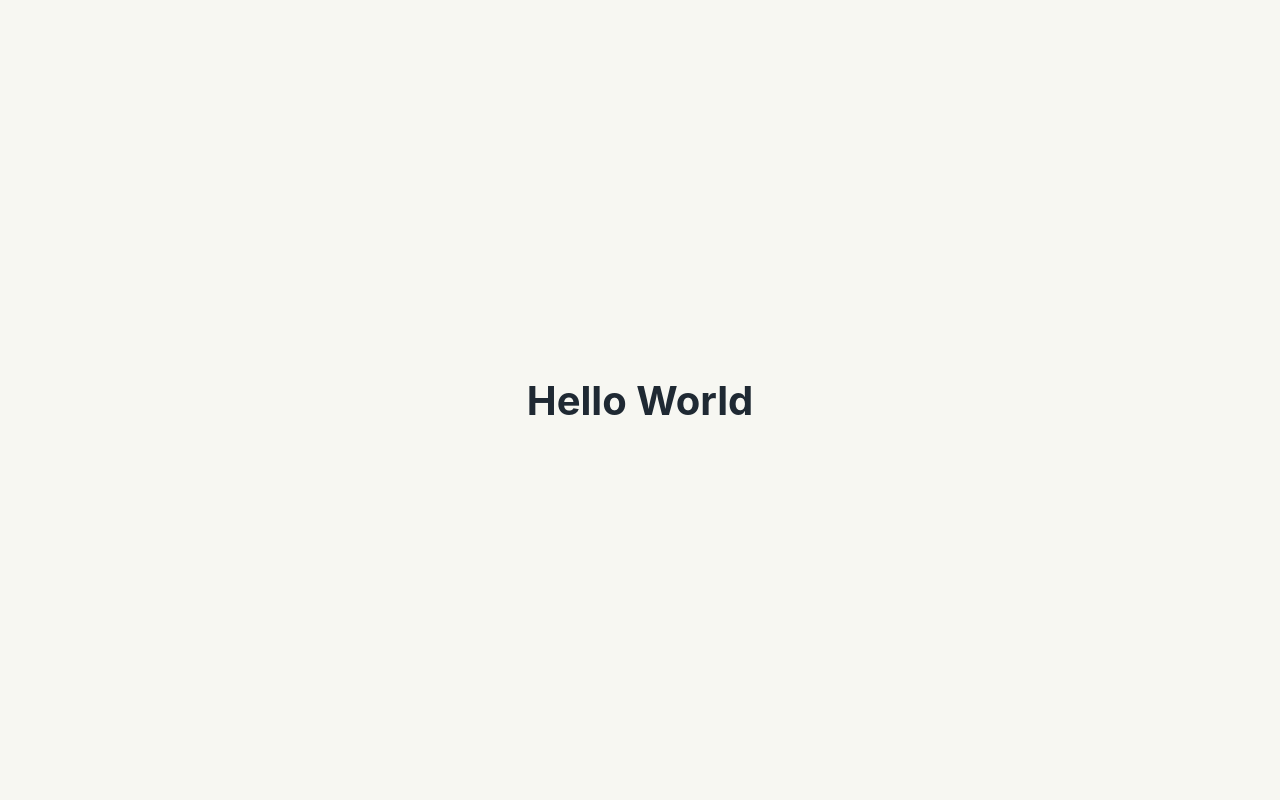
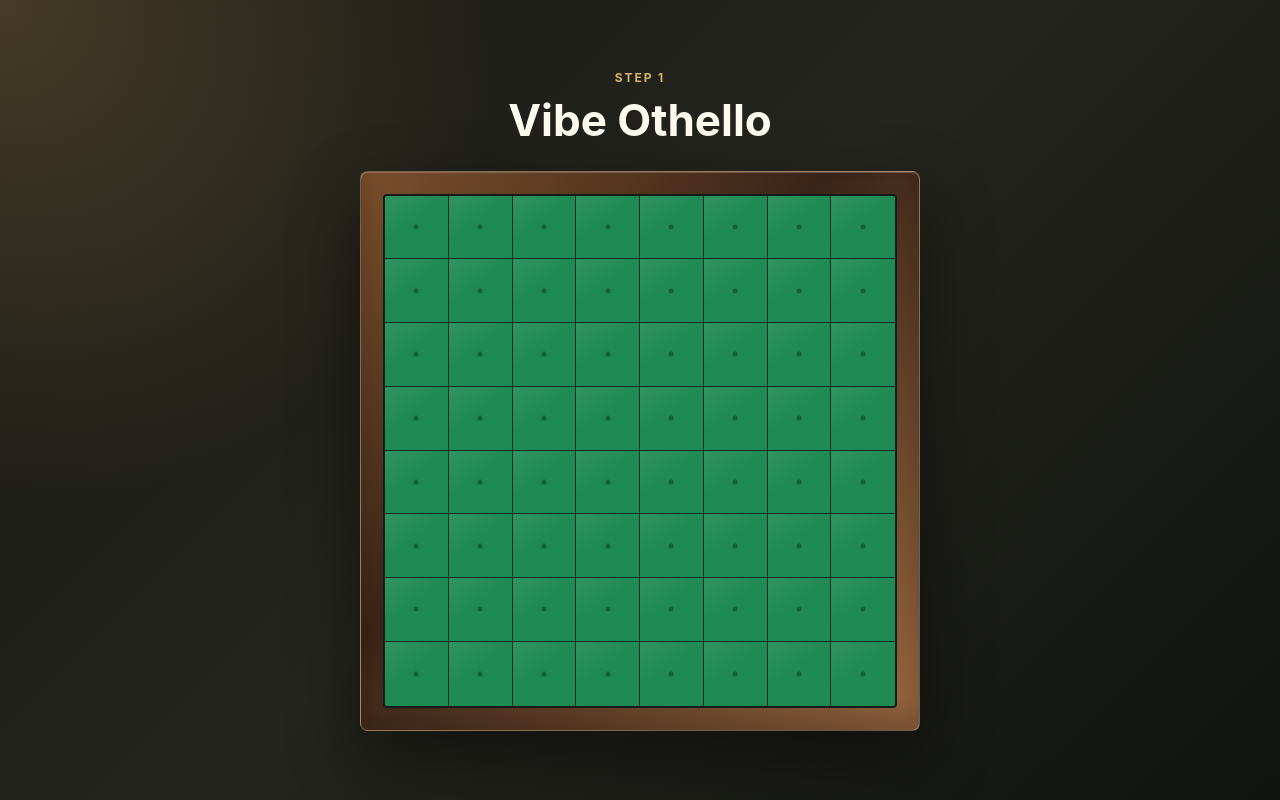
Before and after one commit to westzaki/vibe-othello, a React (Vite) app: page / in a window 1280 px wide. Built offline with nearby package versions, Linux system fonts and the light colour scheme.

Commit message:
Render empty Othello board

```diff
--- a/src/App.tsx
+++ b/src/App.tsx
@@ -1,7 +1,26 @@
+const boardSquares = Array.from({ length: 64 }, (_, index) => index);
+
 export default function App() {
   return (
     <main className="app">
-      <h1>Hello World</h1>
+      <section className="game-shell" aria-labelledby="game-title">
+        <div className="game-heading">
+          <p className="eyebrow">Step 1</p>
+          <h1 id="game-title">Vibe Othello</h1>
+        </div>
+
+        <div className="board-frame" aria-label="Empty Othello board">
+          <div className="board-grid">
+            {boardSquares.map((square) => (
+              <div
+                aria-label={`Empty square ${square + 1}`}
+                className="board-square"
+                key={square}
+              />
+            ))}
+          </div>
+        </div>
+      </section>
     </main>
   );
 }
--- a/src/index.css
+++ b/src/index.css
@@ -1,6 +1,6 @@
 :root {
-  color: #1f2933;
-  background: #f7f7f2;
+  color: #f7f5ef;
+  background: #151713;
   font-family:
     Inter, ui-sans-serif, system-ui, -apple-system, BlinkMacSystemFont, "Segoe UI",
     sans-serif;
@@ -12,16 +12,118 @@
 
 body {
   margin: 0;
+  min-width: 320px;
 }
 
 .app {
   display: grid;
   min-height: 100vh;
   place-items: center;
+  padding: 32px 20px;
+  background:
+    radial-gradient(circle at top left, rgba(216, 169, 92, 0.24), transparent 32rem),
+    linear-gradient(135deg, #171814 0%, #24251d 48%, #111310 100%);
+}
+
+.game-shell {
+  display: grid;
+  gap: 24px;
+  justify-items: center;
+  width: min(100%, 720px);
+}
+
+.game-heading {
+  display: grid;
+  gap: 8px;
+  justify-items: center;
+  text-align: center;
+}
+
+.eyebrow {
+  margin: 0;
+  color: #d6b36a;
+  font-size: 0.75rem;
+  font-weight: 700;
+  letter-spacing: 0.16em;
+  text-transform: uppercase;
 }
 
 h1 {
   margin: 0;
-  font-size: 2.5rem;
+  color: #fffaf0;
+  font-size: 2.75rem;
   font-weight: 700;
+  letter-spacing: 0;
 }
+
+.board-frame {
+  width: min(84vw, 560px);
+  aspect-ratio: 1;
+  padding: clamp(12px, 2.8vw, 22px);
+  border: 1px solid rgba(255, 244, 214, 0.24);
+  border-radius: 8px;
+  background:
+    linear-gradient(135deg, #7b4f2c, #3a2417 42%, #9a6840 100%);
+  box-shadow:
+    0 28px 70px rgba(0, 0, 0, 0.42),
+    inset 0 1px 0 rgba(255, 255, 255, 0.2),
+    inset 0 -16px 24px rgba(0, 0, 0, 0.22);
+}
+
+.board-grid {
+  display: grid;
+  width: 100%;
+  height: 100%;
+  grid-template-columns: repeat(8, 1fr);
+  grid-template-rows: repeat(8, 1fr);
+  overflow: hidden;
+  border: 2px solid #111d16;
+  border-radius: 4px;
+  background: #0f2418;
+  box-shadow:
+    inset 0 0 0 1px rgba(255, 255, 255, 0.08),
+    inset 0 18px 36px rgba(255, 255, 255, 0.06);
+}
+
+.board-square {
+  position: relative;
+  aspect-ratio: 1;
+  border-right: 1px solid rgba(10, 32, 20, 0.86);
+  border-bottom: 1px solid rgba(10, 32, 20, 0.86);
+  background:
+    linear-gradient(145deg, rgba(255, 255, 255, 0.08), transparent 44%),
+    #1f8a53;
+}
+
+.board-square:nth-child(8n) {
+  border-right: 0;
+}
+
+.board-square:nth-last-child(-n + 8) {
+  border-bottom: 0;
+}
+
+.board-square::after {
+  position: absolute;
+  inset: 50%;
+  width: 5px;
+  height: 5px;
+  border-radius: 50%;
+  background: rgba(11, 39, 24, 0.42);
+  content: "";
+  transform: translate(-50%, -50%);
+}
+
+@media (max-width: 520px) {
+  .app {
+    padding: 24px 14px;
+  }
+
+  h1 {
+    font-size: 2rem;
+  }
+
+  .board-frame {
+    width: min(92vw, 560px);
+  }
+}
```
